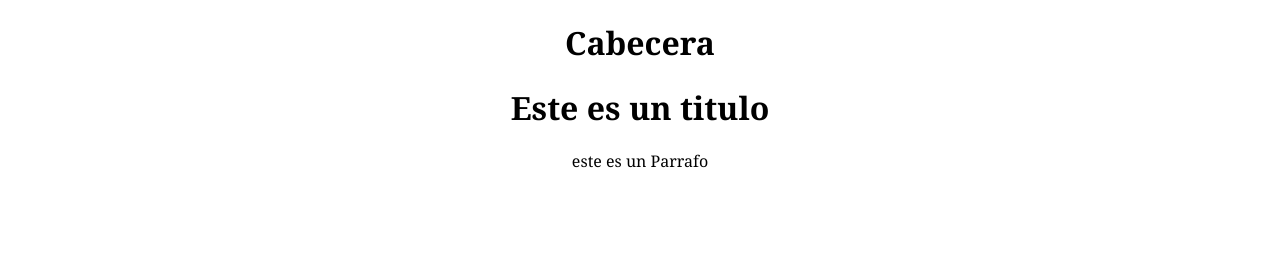
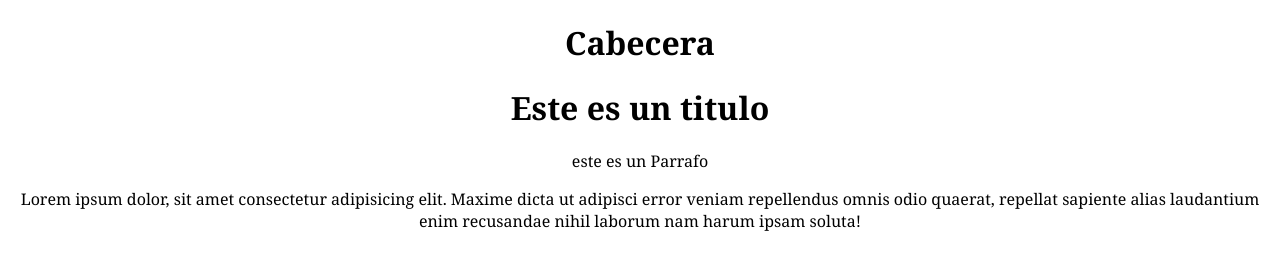
Before and after one commit to FrancoKurachiUbe/Repositorio-de-GitHub, a plain HTML site: page index.html in a window 1280 px wide. Drawn offline with Linux system fonts and the light colour scheme.

Commit message:
gregado del Loreimput

```diff
--- a/index.html
+++ b/index.html
@@ -14,6 +14,8 @@
     <div>
         <h1>Este es un titulo</h1>
         <p>este es un Parrafo</p>
+        <p>Lorem ipsum dolor, sit amet consectetur adipisicing elit. Maxime dicta ut adipisci error veniam repellendus omnis odio quaerat, repellat sapiente alias laudantium enim recusandae nihil laborum nam harum ipsam soluta!</p>
+
     </div>
 
 </body>
```
